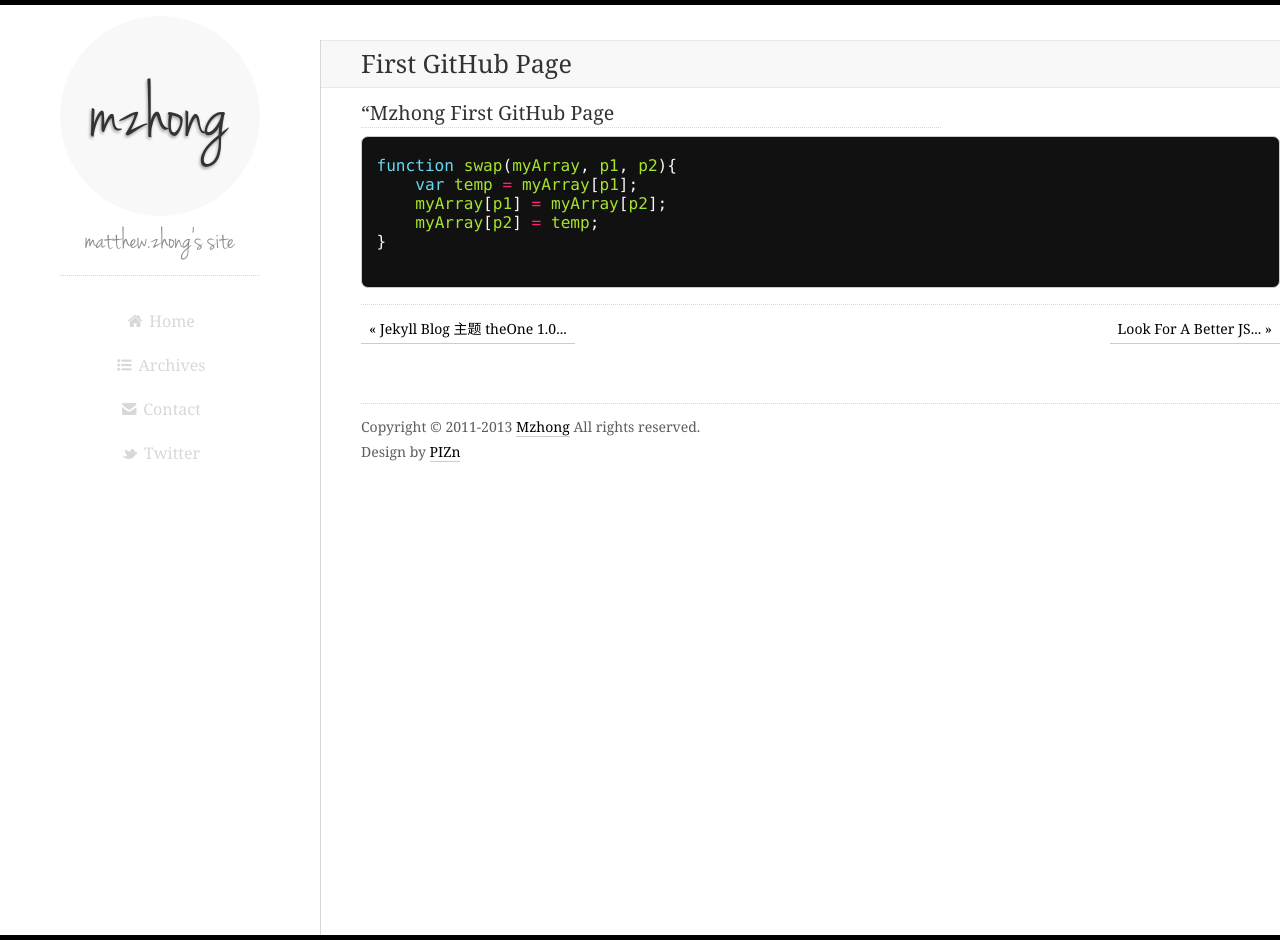
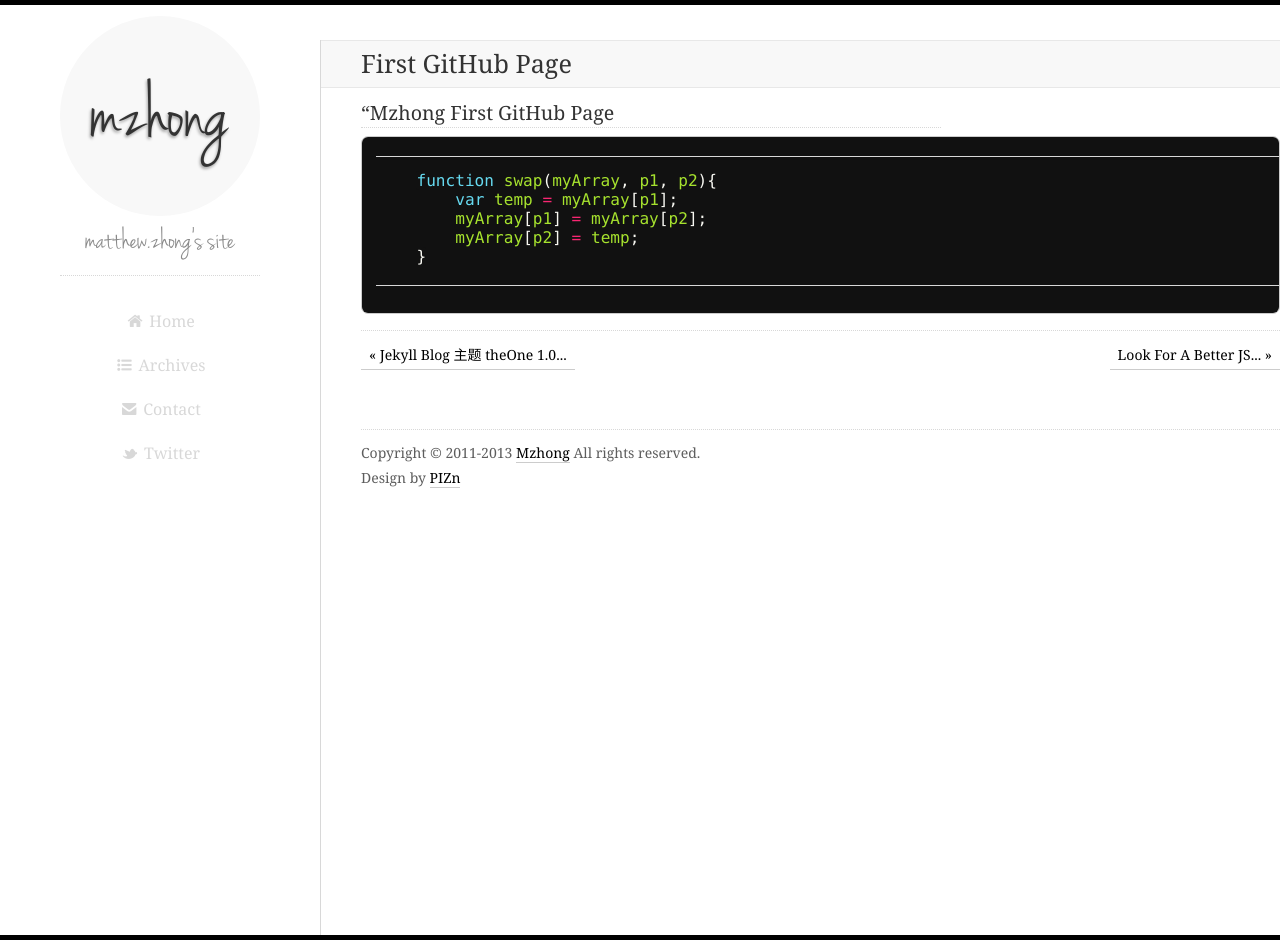
Before and after one commit to flowerszhong/flowerszhong.github.com, a Jekyll site: the page built from _posts/2013-04-02-first-github-pages.md, in a window 1280 px wide and 940 px high. Built offline with Jekyll 4.4.1, drawn with Linux system fonts in a browser that asks for light colours; Markdown is read by kramdown in place of the engine named in the settings; comment, search, counter and statistics services are not loaded.

Commit message:
adjust code style

```diff
--- a/css/style.css
+++ b/css/style.css
@@ -396,9 +396,9 @@ li[class^="icon-"].icon-large:before, li[class*=" icon-"].icon-large:before {
 .post p, .post pre, .post ul, .post ol, .post dl, .post form, .post hr, .post table { margin-bottom: 2em; }
 .post .time { margin-bottom: .5em; color: #d8d8d8; }
 .post blockquote { padding: 0.5em 1em 0.4em 1em; margin-bottom: 1em;  border-left: .9em solid rgb(238, 238, 238); }
-/* .post pre { width: 100%; margin-left: -40px; background: #f8f8f8; border-top:  1px solid #d8d8d8; border-bottom: 1px solid #d8d8d8; padding: 1em 0 1em 40px; }
+.post pre { width: 100%; margin-left: -40px; background: #f8f8f8; border-top:  1px solid #d8d8d8; border-bottom: 1px solid #d8d8d8; padding: 1em 0 1em 40px; }
 .post code { color: #4d4d4d; background: #f8f8f8; padding: 0 0.2em; border: 1px solid #d8d8d8; border-radius: 3px 3px; position: relative; top: -2px; margin: 0 3px; box-shadow: 1px 1px 0 #999; }
-.post pre code { border: none; box-shadow: none; padding: 0 0; } */
+.post pre code { border: none; box-shadow: none; padding: 0 0; }
 .post p, .post h3, .post h4, .post blockquote, .post li { max-width: 580px; }
 .post blockquote p { margin-bottom: 0; }
 .post table { width: 680px; }
@@ -571,7 +571,7 @@ padding: 0.2em 0.9em;
 }
 
 
-code, pre {
+.highlight code, .highlight pre {
     font-family: "Consolas", "Courier New", "Courier", "FreeMono", monospace;
     margin: 1em 0 1.5em 0;
     background-color:#111111;
```
